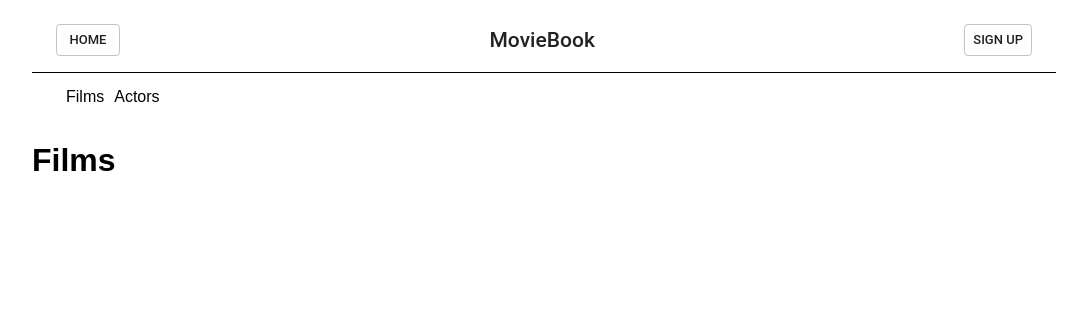
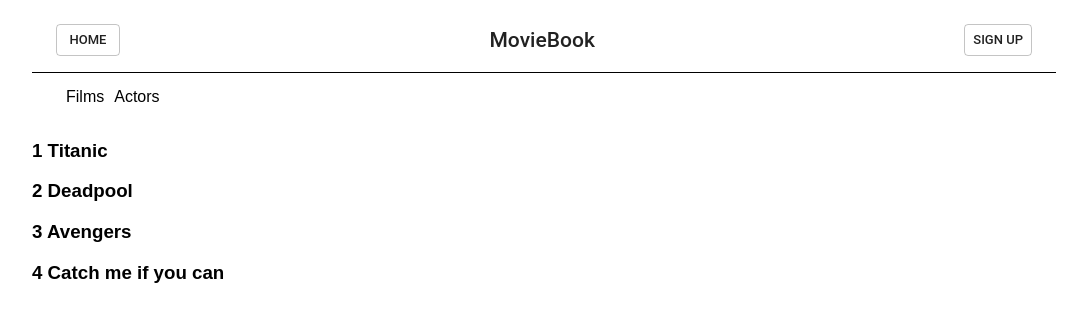
Before and after one commit to tokerson/Moviebook-frontend, a React (Create React App) app: page /films in a window 1280 px wide. Shown: the top 322 px of the page, without its empty margins (96-1183 px from the left). Built offline with nearby package versions, Linux system fonts and the light colour scheme.

Commit message:
created routing to particular movie View

```diff
--- a/src/Api.js
+++ b/src/Api.js
@@ -3,3 +3,5 @@ import axios from 'axios';
 function getSth() {
     return axios.get('http://localhost:8080/')
 }
+
+// not doing anything yet
--- a/src/App.js
+++ b/src/App.js
@@ -7,11 +7,12 @@ import {
 import Toolbar from '@material-ui/core/Toolbar';
 import Button from '@material-ui/core/Button';
 import Typography from '@material-ui/core/Typography';
-import './App.css';
+import './css/App.css';
 
-import Home from './Home';
-import Actors from './Actors'
-import Films from './Films'
+import Home from './components/Home';
+import Actors from './components/Actors'
+import MovieList from './components/MovieList'
+import Movie from './components/Movie'
 
 import axios from 'axios'; //temporary
 
@@ -43,7 +44,9 @@ class App extends Component {
           </Toolbar>
           <Route exact path="/" component={Home} />
           <Route path="/actors" component={Actors} />
-          <Route path="/films" component={Films} />
+          <Route exact path="/films/:id/:title" component={Movie}></Route>
+          <Route exact path="/films" component={MovieList} />
+
         </div>
       </Router>
     );
--- a/src/Films.js
+++ /dev/null
@@ -1,11 +0,0 @@
-import React from 'react';
-
-const Films = () => {
-  return (
-    <div>
-      <h1>Films</h1>
-    </div>
-  );
-}
-
-export default Films;
--- /dev/null
+++ b/src/components/Movie.js
@@ -0,0 +1,13 @@
+import React from 'react';
+
+const Movie = (props) => {
+
+    console.log(props.match.params.id + " " + props.match.params.title)
+    return(
+        <div>
+            <h3>{props.match.params.id} {props.match.params.title}</h3>
+        </div>
+    );
+}
+
+export default Movie;
--- /dev/null
+++ b/src/components/MovieList.js
@@ -0,0 +1,26 @@
+import React , { Component } from 'react';
+
+
+import JSON from '../json/Movies.json';
+import MovieListItem from "./MovieListItem"
+import Movie from "./Movie"
+
+class MovieList extends Component {
+
+  constructor(props) {
+    super(props);
+
+    this.state = {
+      movies : JSON
+    }
+  }
+  render() {
+    return (
+      <div>
+          <MovieListItem movies={this.state.movies}/>
+      </div>
+    );
+  }
+}
+
+export default MovieList;
--- /dev/null
+++ b/src/components/MovieListItem.js
@@ -0,0 +1,27 @@
+import React , { Component } from 'react';
+import {NavLink} from 'react-router-dom'
+import styles from '../css/App.css';
+
+const MovieListItem = (props) => {
+
+    const movies = props.movies.map(movie => {
+
+        return (
+            <div>
+            <NavLink to={{
+                pathname: '/films/'.concat(movie.id + '/' + movie.title)
+                }} className="list_links">
+                <h3>{movie.id} {movie.title}</h3>
+            </NavLink>
+            </div>
+      )
+    });
+
+    return(
+        <div>
+           {movies}
+        </div>
+    );
+}
+
+export default MovieListItem;
--- a/src/App.css
+++ b/src/css/App.css
@@ -11,3 +11,8 @@
   color: black;
   text-decoration: none;
 }
+
+.list_links {
+  color: black;
+  text-decoration: none;
+}
--- a/src/index.js
+++ b/src/index.js
@@ -2,7 +2,7 @@ import React from 'react';
 import ReactDOM from 'react-dom';
 import App from './App';
 import * as serviceWorker from './serviceWorker';
-import './index.css';
+import './css/index.css';
 
 ReactDOM.render(<App />, document.getElementById('root'));
 serviceWorker.unregister();
--- /dev/null
+++ b/src/json/Movies.json
@@ -0,0 +1,18 @@
+[
+    {
+        "id" : "1",
+        "title" : "Titanic"
+    },
+    {
+        "id" : "2",
+        "title" : "Deadpool"
+    },
+    {
+        "id" : "3",
+        "title" : "Avengers"
+    },
+    {
+        "id" : "4",
+        "title" : "Catch me if you can"
+    }
+]
```
Also changed, not shown: src/components/Actors.js (renamed from src/Actors.js), src/components/Home.js (renamed from src/Home.js), src/css/index.css (renamed from src/index.css).
